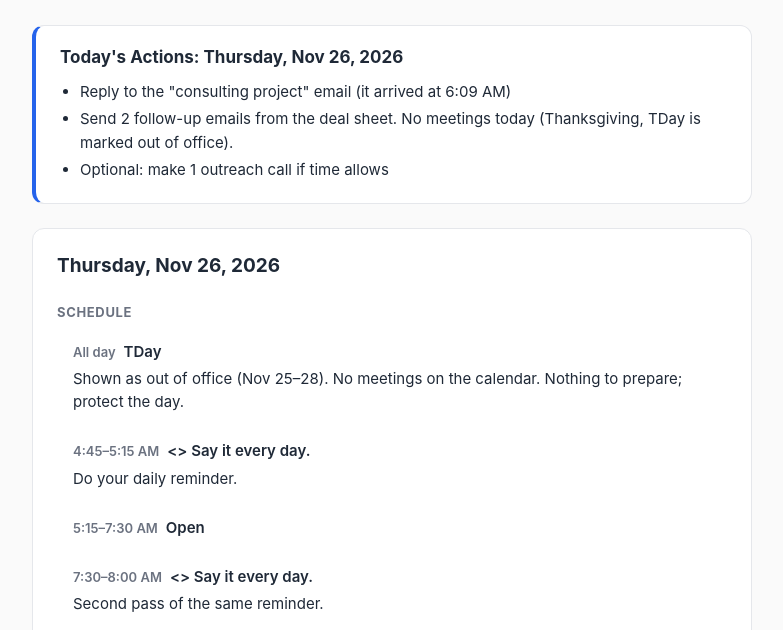
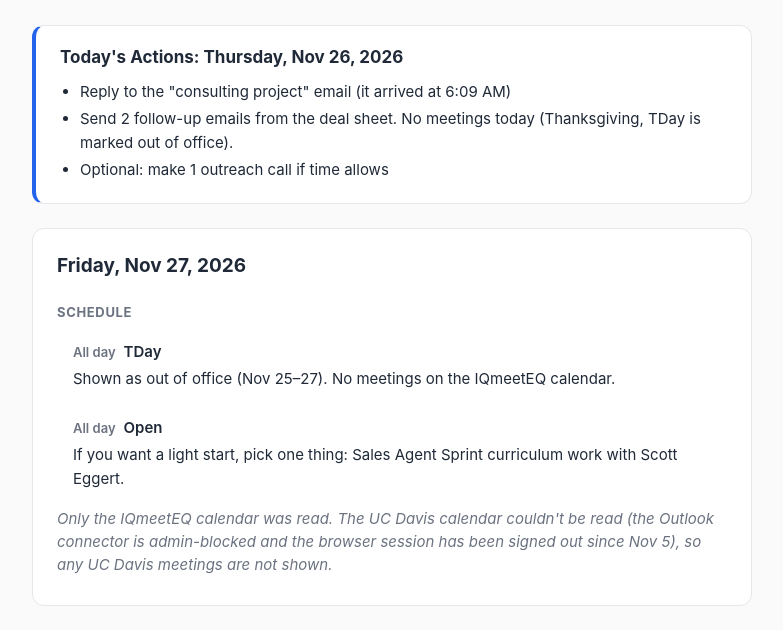
Before and after one commit to trunzo3/daily-brief, a plain HTML site: page index.html in a window 1280 px wide. Shown: the part 137-767 px from the top of the page, without its empty margins (248-1031 px from the left). Drawn offline with Linux system fonts and the light colour scheme.

Commit message:
Add Nov 27 brief

```diff
--- a/index.html
+++ b/index.html
@@ -69,6 +69,20 @@
 <!-- TODAY'S ACTIONS END -->
 
 <!-- NEW DAYS GO BELOW THIS LINE -->
+<section class="day" id="2026-11-27">
+  <h2>Friday, Nov 27, 2026</h2>
+  <h3>Schedule</h3>
+  <div class="item free">
+    <span class="time">All day</span><span class="title">TDay</span>
+    <p>Shown as out of office (Nov 25–27). No meetings on the IQmeetEQ calendar.</p>
+  </div>
+  <div class="item free">
+    <span class="time">All day</span><span class="title">Open</span>
+    <p>If you want a light start, pick one thing: Sales Agent Sprint curriculum work with Scott Eggert.</p>
+  </div>
+  <p class="note">Only the IQmeetEQ calendar was read. The UC Davis calendar couldn't be read (the Outlook connector is admin-blocked and the browser session has been signed out since Nov 5), so any UC Davis meetings are not shown.</p>
+</section>
+
 <section class="day" id="2026-11-26">
   <h2>Thursday, Nov 26, 2026</h2>
   <h3>Schedule</h3>
```
